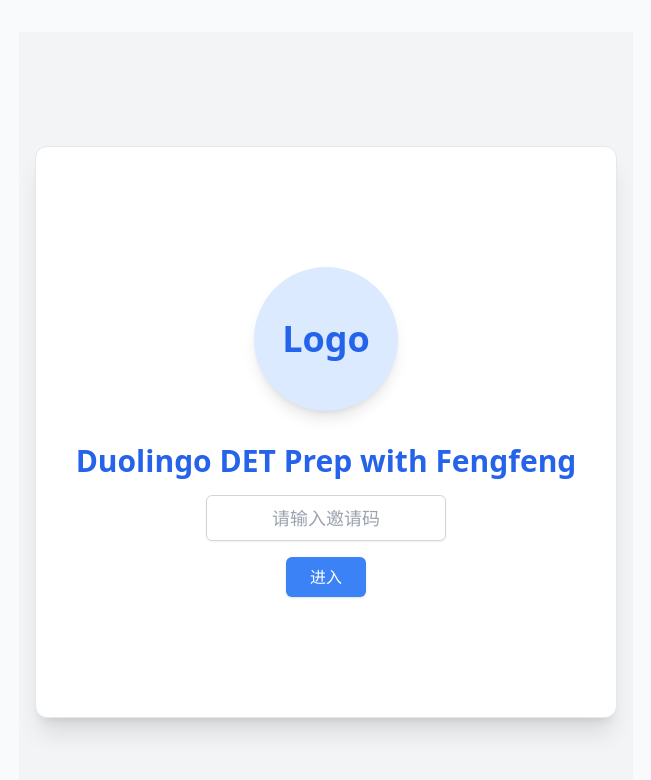
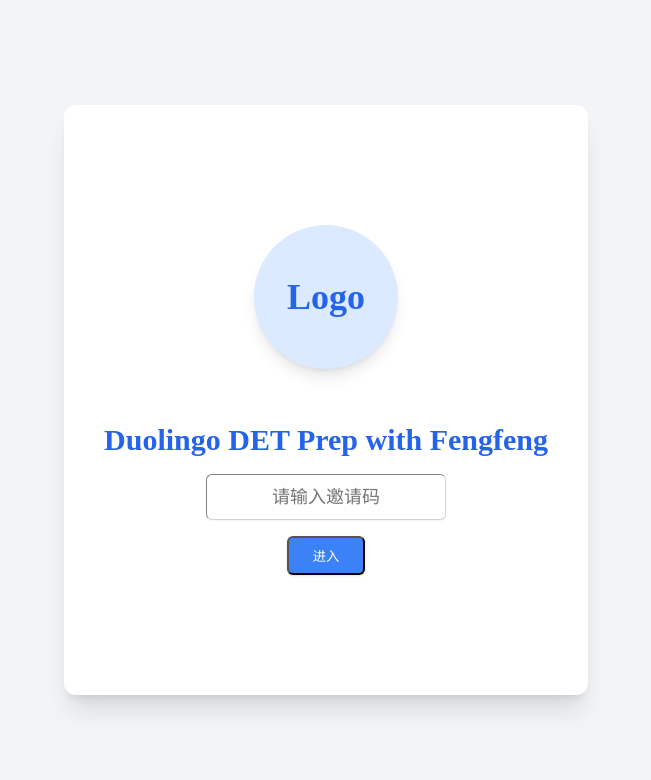
Before and after one commit to yihengsir/duolingo-prep-platform, a React (Vite) app: page / in a window 1280 px wide. Shown: the top 780 px of the page, without its empty margins (314-965 px from the left). Built offline with nearby package versions, Linux system fonts and the light colour scheme.

Commit message:
✅ Migrate to proper Tailwind CSS setup (方案2)

```diff
--- a/index.html
+++ b/index.html
@@ -5,99 +5,7 @@
   <link rel="icon" href="/vite.svg" />
   <meta name="viewport" content="width=device-width, initial-scale=1.0" />
   <title>Read and Complete</title>
-
-  <!-- 引入Tailwind CSS -->
-  <script src="https://cdn.tailwindcss.com"></script>
-  <!-- 引入Font Awesome -->
-  <link href="https://cdn.jsdelivr.net/npm/font-awesome@4.7.0/css/font-awesome.min.css" rel="stylesheet">
-
-  <!-- 配置Tailwind自定义颜色和字体 -->
-  <script>
-    tailwind.config = {
-      theme: {
-        extend: {
-          colors: {
-            primary: '#3b82f6',
-            secondary: '#fcd34d',
-            success: '#22c55e',
-            danger: '#ef4444',
-            neutral: {
-              100: '#f3f4f6',
-              200: '#e5e7eb',
-              300: '#d1d5db',
-              700: '#374151',
-              800: '#1f2937',
-              900: '#111827'
-            }
-          },
-          fontFamily: {
-            inter: ['Inter', 'system-ui', 'sans-serif'],
-          },
-        },
-      }
-    }
-  </script>
-
-  <!-- Tailwind CSS 指令 -->
-  <style type="text/tailwindcss">
-    @layer utilities {
-      .content-auto {
-        content-visibility: auto;
-      }
-    }
-  </style>
-
-  <!-- 自定义工具类 -->
-  <style type="text/tailwindcss">
-    @import url('https://fonts.googleapis.com/css2?family=Inter:wght@300;400;500;600;700&display=swap');
-
-    @tailwind utilities;
-
-    @layer utilities {
-      .char-input {
-        @apply w-6 h-8 text-center border border-neutral-300 rounded px-1 font-medium text-neutral-800 bg-white transition-all;
-      }
-      .char-input:focus {
-        @apply outline-none border-primary ring-2 ring-primary/50 bg-white transform -translate-y-0.5;
-      }
-      .char-input.correct {
-        @apply border-success bg-success/10 text-success/90;
-      }
-      .char-input.incorrect {
-        @apply border-danger bg-danger/10 text-danger/90;
-      }
-      .button-base {
-        @apply px-6 py-3 rounded-lg font-semibold transition-all duration-200 shadow-md cursor-pointer flex items-center justify-center border-0;
-      }
-      .button-blue {
-        @apply bg-primary text-white;
-      }
-      .button-blue:hover {
-        @apply bg-primary/90 shadow-lg transform -translate-y-0.5;
-      }
-      .button-blue:active {
-        @apply bg-primary/80 shadow-sm transform translate-y-0;
-      }
-      .button-yellow {
-        @apply bg-secondary text-amber-800;
-      }
-      .button-yellow:hover {
-        @apply bg-secondary/90 shadow-lg transform -translate-y-0.5;
-      }
-      .button-yellow:active {
-        @apply bg-secondary/80 shadow-sm transform translate-y-0;
-      }
-      .button-green {
-        @apply bg-success text-white;
-      }
-      .button-green:hover {
-        @apply bg-success/90 shadow-lg transform -translate-y-0.5;
-      }
-      .button-green:active {
-        @apply bg-success/80 shadow-sm transform translate-y-0;
-      }
-    }
-  </style>
+  <!-- 移除Tailwind CDN和自定义工具类 -->
 </head>
 <body>
   <div id="root"></div>
--- a/package.json
+++ b/package.json
@@ -13,9 +13,9 @@
     "react-dom": "^19.1.0"
   },
   "devDependencies": {
-    "autoprefixer": "^10.4.14",
-    "postcss": "^8.4.21",
-    "tailwindcss": "^3.4.1",
+    "autoprefixer": "^10.4.21",
+    "postcss": "^8.5.5",
+    "tailwindcss": "^3.4.17",
     "vite": "^6.3.5"
   }
 }
--- a/src/index.css
+++ b/src/index.css
@@ -1,23 +1,50 @@
-@tailwind base;
-@tailwind components;
+/* src/index.css */
 @tailwind utilities;
 
-body {
-  @apply bg-gray-50 p-8 m-0 font-sans;
+@layer utilities {
+  .content-auto {
+    content-visibility: auto;
+  }
+  .char-input {
+    @apply w-6 h-8 text-center border border-neutral-300 rounded px-1 font-medium text-neutral-800 bg-white transition-all;
+  }
+  .char-input:focus {
+    @apply outline-none border-primary ring-2 ring-primary/50 bg-white transform -translate-y-0.5;
+  }
+  .char-input.correct {
+    @apply border-success bg-success/10 text-success/90;
+  }
+  .char-input.incorrect {
+    @apply border-danger bg-danger/10 text-danger/90;
+  }
+  .button-base {
+    @apply px-6 py-3 rounded-lg font-semibold transition-all duration-200 shadow-md cursor-pointer flex items-center justify-center border-0;
+  }
+  .button-blue {
+    @apply bg-primary text-white;
+  }
+  .button-blue:hover {
+    @apply bg-primary/90 shadow-lg transform -translate-y-0.5;
+  }
+  .button-blue:active {
+    @apply bg-primary/80 shadow-sm transform translate-y-0;
+  }
+  .button-yellow {
+    @apply bg-secondary text-amber-800;
+  }
+  .button-yellow:hover {
+    @apply bg-secondary/90 shadow-lg transform -translate-y-0.5;
+  }
+  .button-yellow:active {
+    @apply bg-secondary/80 shadow-sm transform translate-y-0;
+  }
+  .button-green {
+    @apply bg-success text-white;
+  }
+  .button-green:hover {
+    @apply bg-success/90 shadow-lg transform -translate-y-0.5;
+  }
+  .button-green:active {
+    @apply bg-success/80 shadow-sm transform translate-y-0;
+  }
 }
-
-.container {
-  @apply max-w-3xl mx-auto bg-white p-6 rounded-xl shadow;
-}
-
-h1 {
-  @apply text-2xl font-bold mb-6 text-center;
-}
-
-.text-box {
-  @apply text-base leading-relaxed flex flex-wrap gap-1;
-}
-
-.char-input {
-  @apply w-6 h-8 text-center text-base border border-gray-300 rounded focus:outline-none focus:ring-2 focus:ring-blue-400;
-}
--- a/tailwind.config.js
+++ b/tailwind.config.js
@@ -1,10 +1,28 @@
-export default {
+module.exports = {
   content: [
+    "./src/**/*.{js,jsx,ts,tsx}",
     "./index.html",
-    "./src/**/*.{js,jsx,ts,tsx}",
   ],
   theme: {
-    extend: {},
+    extend: {
+      colors: {
+        primary: '#3b82f6',
+        secondary: '#fcd34d',
+        success: '#22c55e',
+        danger: '#ef4444',
+        neutral: {
+          100: '#f3f4f6',
+          200: '#e5e7eb',
+          300: '#d1d5db',
+          700: '#374151',
+          800: '#1f2937',
+          900: '#111827'
+        }
+      },
+      fontFamily: {
+        inter: ['Inter', 'system-ui', 'sans-serif'],
+      },
+    },
   },
   plugins: [],
-};
+}
```
Also changed, not shown: src/main.jsx (+5 -3 lines), 2 other files (tests, documents, lock files or other folders).
